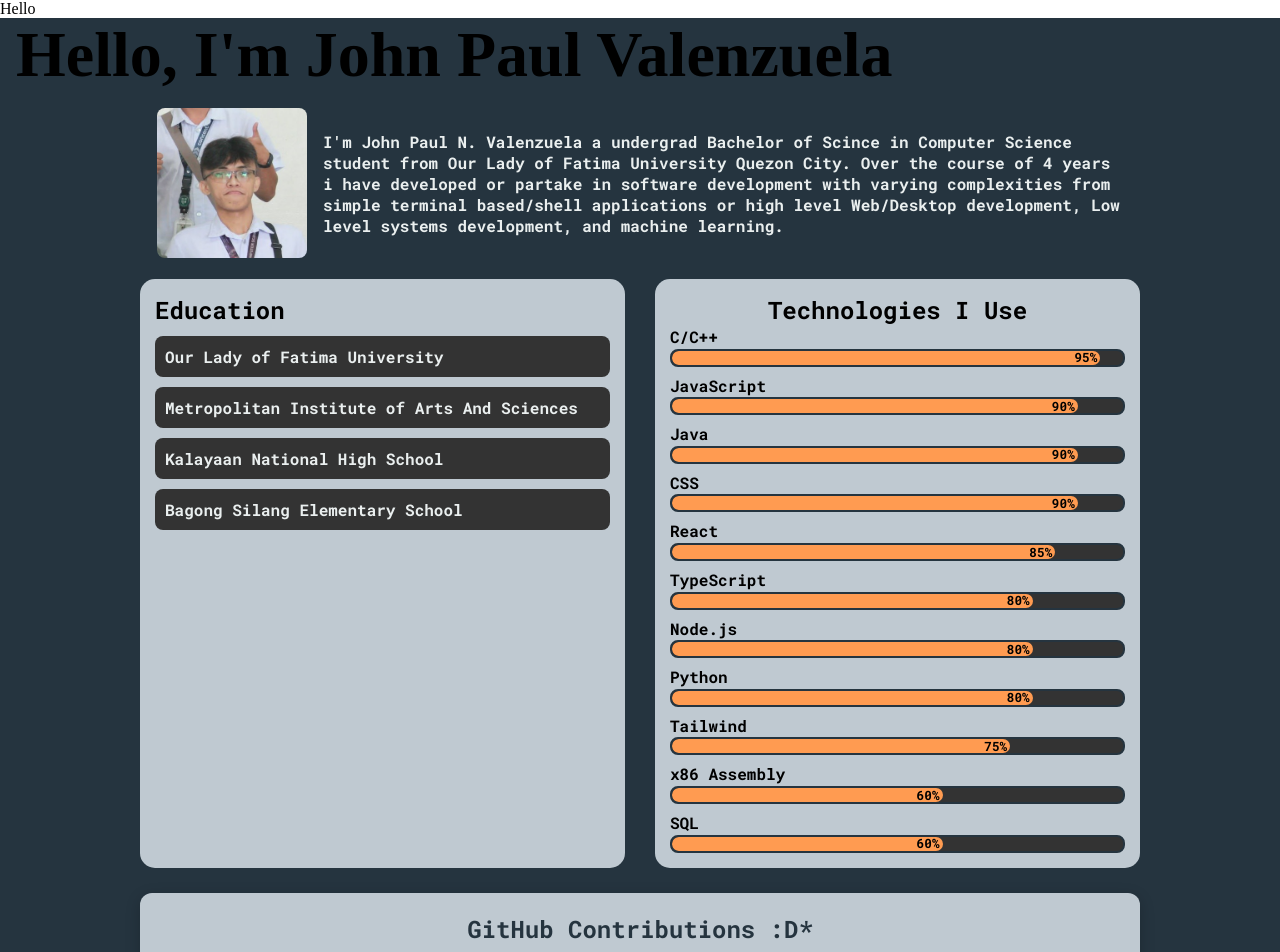
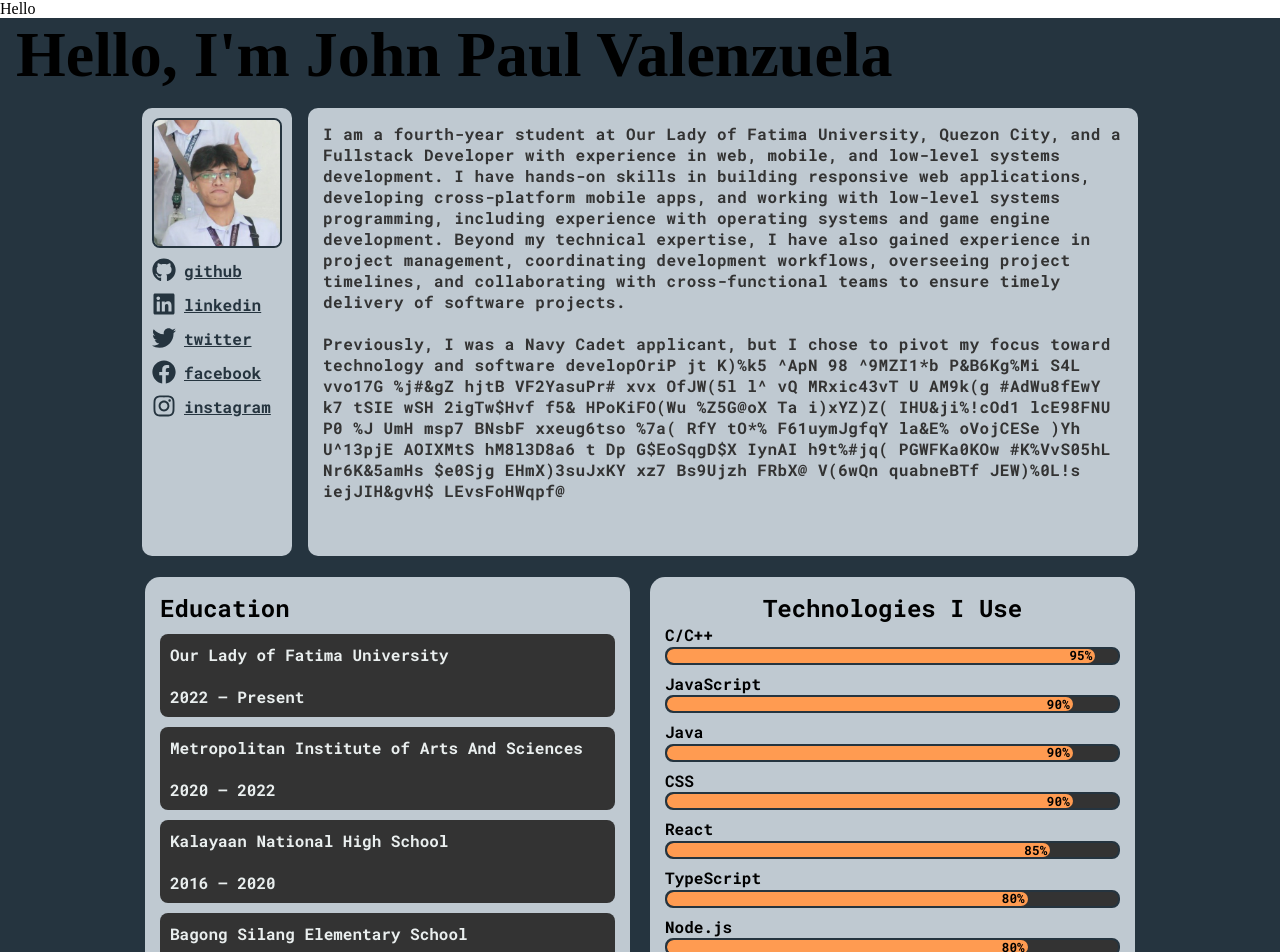
Before and after one commit to croxcut/React-Portfolio, a React (Vite) app: page / in a window 1280 px wide. Shown: the top 952 px of the page. Built offline with nearby package versions, Linux system fonts and the light colour scheme.

Commit message:
shit dog

```diff
--- a/package.json
+++ b/package.json
@@ -12,7 +12,8 @@
   "dependencies": {
     "react": "^19.2.0",
     "react-dom": "^19.2.0",
-    "react-github-calendar": "^5.0.4"
+    "react-github-calendar": "^5.0.4",
+    "react-icons": "^5.5.0"
   },
   "devDependencies": {
     "@eslint/js": "^9.39.1",
--- a/src/modules/AboutMe.tsx
+++ b/src/modules/AboutMe.tsx
@@ -1,17 +1,76 @@
-import "../styles/about_me.css"
-import self from "../assets/images/me.jpg"
+import { useEffect, useState } from "react";
+import "../styles/about_me.css";
+import self from "../assets/images/me.jpg";
+
+// Example social icons using react-icons
+import { FaGithub, FaLinkedin, FaTwitter, FaFacebook, FaInstagram } from "react-icons/fa";
+
+const FINAL_TEXT = `I am a fourth-year student at Our Lady of Fatima University, Quezon City, and a Fullstack Developer with experience in web, mobile, and low-level systems development. I have hands-on skills in building responsive web applications, developing cross-platform mobile apps, and working with low-level systems programming, including experience with operating systems and game engine development. Beyond my technical expertise, I have also gained experience in project management, coordinating development workflows, overseeing project timelines, and collaborating with cross-functional teams to ensure timely delivery of software projects.
+
+Previously, I was a Navy Cadet applicant, but I chose to pivot my focus toward technology and software development to align with my evolving interests and career goals. This transition has allowed me to cultivate a strong foundation in both the technical and managerial aspects of software development, enabling me to not only write efficient code but also effectively plan, execute, and deliver complex projects. I am passionate about creating innovative solutions, optimizing system performance, and leading teams toward achieving strategic development objectives..`;
+
+const RANDOM_CHARS = "ABCDEFGHIJKLMNOPQRSTUVWXYZabcdefghijklmnopqrstuvwxyz0123456789!@#$%^&*()";
 
 function AboutMe() {
-    return <>
-        <div className="container">
-            <img src={self} alt="Me" width={100} />
-            <p className="about_me">
-                I'm John Paul N. Valenzuela a undergrad Bachelor of Scince in Computer Science student from Our Lady of Fatima University Quezon City.
-                Over the course of 4 years i have developed or partake in software development with varying complexities from simple terminal based/shell
-                applications or high level Web/Desktop development, Low level systems development, and machine learning.
-            </p>
+  const [displayText, setDisplayText] = useState("");
+
+  useEffect(() => {
+    let iterations = 0;
+    const interval = setInterval(() => {
+      setDisplayText((prev) =>
+        FINAL_TEXT
+          .split("")
+          .map((char, index) => {
+            if (index < iterations) return char;
+            if (char === " ") return " ";
+            return RANDOM_CHARS[Math.floor(Math.random() * RANDOM_CHARS.length)];
+          })
+          .join("")
+      );
+
+      iterations += 2;
+
+      if (iterations >= FINAL_TEXT.length) {
+        clearInterval(interval);
+        setDisplayText(FINAL_TEXT);
+      }
+    }, 15);
+
+    return () => clearInterval(interval);
+  }, []);
+
+  return (
+    <div className="container">
+        <div className="img_block">
+        <img src={self} alt="Me" />
+        <div className="socials">
+            <a href="https://github.com/yourusername" target="_blank" rel="noopener noreferrer">
+                <FaGithub />
+                <h6>github</h6>
+            </a>
+            <a href="https://linkedin.com/in/yourusername" target="_blank" rel="noopener noreferrer">
+                <FaLinkedin />
+                <h6>linkedin</h6>
+            </a>
+            <a href="https://twitter.com/yourusername" target="_blank" rel="noopener noreferrer">
+                <FaTwitter />
+                <h6>twitter</h6>
+            </a>
+            <a href="https://twitter.com/yourusername" target="_blank" rel="noopener noreferrer">
+                <FaFacebook />
+                <h6>facebook</h6>
+            </a>
+            <a href="https://twitter.com/yourusername" target="_blank" rel="noopener noreferrer">
+                <FaInstagram />
+                <h6>instagram</h6>
+            </a>
         </div>
-    </>
+        </div>
+        <div className="about_me_block">
+            <p className="about_me scramble">{displayText}</p>
+        </div>
+    </div>
+  );
 }
 
 export default AboutMe;
--- a/src/modules/Education.tsx
+++ b/src/modules/Education.tsx
@@ -3,17 +3,34 @@ import "../styles/education.css";
 
 function Education() {
   const education = [
-    "Our Lady of Fatima University",
-    "Metropolitan Institute of Arts And Sciences",
-    "Kalayaan National High School",
-    "Bagong Silang Elementary School",
+    {
+      school: "Our Lady of Fatima University",
+      startYear: 2022,
+      endYear: "Present",
+    },
+    {
+      school: "Metropolitan Institute of Arts And Sciences",
+      startYear: 2020,
+      endYear: 2022,
+    },
+    {
+      school: "Kalayaan National High School",
+      startYear: 2016,
+      endYear: 2020,
+    },
+    {
+      school: "Bagong Silang Elementary School",
+      startYear: 2010,
+      endYear: 2016,
+    },
   ];
 
   // Track which items are visible (for staggered animation)
-  const [visible, setVisible] = useState<boolean[]>(education.map(() => false));
+  const [visible, setVisible] = useState<boolean[]>(
+    education.map(() => false)
+  );
 
   useEffect(() => {
-    // Animate items one by one
     education.forEach((_, i) => {
       setTimeout(() => {
         setVisible((prev) => {
@@ -21,7 +38,7 @@ function Education() {
           newState[i] = true;
           return newState;
         });
-      }, i * 150); // 150ms delay per item
+      }, i * 100);
     });
   }, []);
 
@@ -29,12 +46,16 @@ function Education() {
     <div className="_contaier">
       <h2>Education</h2>
       <ul>
-        {education.map((school, index) => (
+        {education.map((item, index) => (
           <li
             key={index}
             className={`educ-item ${visible[index] ? "show" : ""}`}
           >
-            <p>{school}</p>
+            <p className="school">{item.school}</p>
+            <br></br>
+            <span className="year">
+              {item.startYear} – {item.endYear}
+            </span>
           </li>
         ))}
       </ul>
--- a/src/modules/GitHubContributions.tsx
+++ b/src/modules/GitHubContributions.tsx
@@ -3,13 +3,17 @@ import "../styles/github.css";
 
 function GitHubContributions() {
   return (
-    <div className="github_contaier">
-      <h2>GitHub Contributions :D*</h2>
+    <div className="github-container">
+      <h2>🚀 My GitHub Contributions</h2>
       <GitHubCalendar
         username="croxcut"
-        blockSize={15}
+        blockSize={16}
         blockMargin={4}
-        fontSize={16}
+        fontSize={14}
+        theme={{
+          light: ['#EAEFEF', '#FF9B51'], // gradient from light → orange
+          dark: ['#EAEFEF', '#FF9B51'],  // same for dark mode
+        }}
       />
     </div>
   );
--- a/src/styles/about_me.css
+++ b/src/styles/about_me.css
@@ -3,12 +3,16 @@
 .container {
     display: flex;
     flex-direction: column;
-    align-items: center;
+    align-items: stretch;      /* children can stretch vertically */
+    justify-content: flex-start;
     gap: 1rem;
     padding: 1rem;
     font-family: 'Roboto Mono', monospace;
     font-weight: 700;
-    color: #EAEFEF;
+
+    min-height: 50vh;          /* mobile: reasonable container height */
+    width: 100%;
+    box-sizing: border-box;    /* include padding in size */
 }
 
 .about_me {
@@ -16,10 +20,29 @@
     max-width: 800px;
 }
 
+.about_me_block {
+    background-color: #BFC9D1;
+    padding: 15px;
+    border-radius: 10px;
+    color: #333;
+    height: 100%;
+}
+
 .container img {
     width: 100px;
     height: auto;
     border-radius: 8px;
+    border: 2px solid #25343F;
+}
+
+.img_block {
+    background-color: #BFC9D1;
+    height: 100%;
+    display: flex;
+    align-items: flex-start;
+    flex-direction: row;
+    border-radius: 10px;
+    padding: 10px 10px;
 }
 
 @media (min-width: 768px) {
@@ -36,18 +59,100 @@
     }
 }
 
+.socials {
+    padding: 0px 10px;
+    display: grid;
+    grid-template-columns: 1fr 1fr; /* two columns */
+    flex-grow: 1; /* occupy remaining height */
+    align-content: stretch; /* stretch items vertically */
+    gap: 0.5rem;
+}
+
+.socials a {
+    font-family: 'Roboto Mono', monospace;
+    color: #25343F;
+    font-size: 1.5rem;
+    display: flex;
+    justify-content: start;
+    align-items: center;
+    border-radius: 6px;
+    transition: transform 0.2s, color 0.2s;
+    gap: 0.5rem;
+
+    transform-origin: left center;
+}
+
+.socials a:hover {
+    color: #0073e6;
+    transform: scale(1.2);
+}
+
 @media (min-width: 1024px) {
     .container {
         flex-direction: row;
-        align-items: center;
+        align-items: stretch; /* stretch children vertically */
         justify-content: center;
+
+        height: 60vh; /* or 100vh if you want full screen height */
     }
 
     .about_me {
-        width: 100%;
+        width: 100%; /* text block takes part of width */
     }
 
     .container img {
-        width: 150px;
+        margin-top: 10px;
+        width: 130px;
+        height: auto;
+        border-radius: 8px;
+        border: 2px solid #25343F;
+    }
+
+    .img_block {
+        height: 100%; /* now fills the container height fully */
+        display: flex;
+        align-items: flex-start; /* center the image vertically */
+        flex-direction: column;
+        padding: 0px 10px;
+        border-radius: 10px;
+    }
+
+    .socials {
+        padding: 0;
+        margin-top: 10px;
+        display: flex;
+        flex-direction: column;
+        align-items: flex-start;
+        gap: 10px;
+    }
+
+    .socials a {
+        color: #25343F; /* matches border color */
+        font-size: 1.5rem;
+        transition: transform 0.2s, color 0.2s;
+        gap: 0.5rem;
+    }
+
+    .socials a:hover {
+        color: #0073e6; /* highlight color on hover */
+        transform: scale(1.1);
+    }
+
+}
+
+.scramble {
+    white-space: pre-line;
+    letter-spacing: 0.5px;
+    animation: fadeIn 0.8s ease forwards;
+}
+
+@keyframes fadeIn {
+    from {
+        opacity: 0;
+        transform: translateY(6px);
+    }
+    to {
+        opacity: 1;
+        transform: translateY(0);
     }
 }
--- a/src/styles/github.css
+++ b/src/styles/github.css
@@ -1,48 +1,58 @@
-.github_contaier {
-  border-radius: 12px;
+.github-container {
+  border-radius: 16px;
   background-color: #BFC9D1;
   font-family: 'Roboto Mono', monospace;
-  font-weight: 700;
-  margin: 20px auto;
-  padding: 20px;
+  font-weight: 500;
+  margin: 30px auto;
+  padding: 30px;
   width: 90%;
   max-width: 1000px;
   text-align: center;
-  box-shadow: 0 4px 15px rgba(0, 0, 0, 0.2);
-  transition: transform 0.3s ease;
+  box-shadow: 0 10px 30px rgba(0, 0, 0, 0.15);
+  transition: transform 0.3s ease, box-shadow 0.3s ease;
 }
 
-/* Hover effect for card */
-.github_contaier:hover {
-  transform: translateY(-5px);
+/* Card hover effect */
+.github-container:hover {
+  transform: translateY(-8px);
+  box-shadow: 0 15px 40px rgba(0, 0, 0, 0.2);
 }
 
 /* Heading styling */
-.github_contaier h2 {
-  margin-bottom: 20px;
-  color: #25343F;
-  font-size: 1.5rem;
+.github-container h2 {
+  margin-bottom: 25px;
+  color: #1f2a38;
+  font-size: 2rem;
+  letter-spacing: 1px;
+  text-shadow: 1px 1px 2px rgba(0,0,0,0.1);
 }
 
-/* Make GitHubCalendar squares slightly rounded and smaller on mobile */
-/* .github_contaier .react-calendar-heatmap .react-calendar-heatmap-block {
-  border-radius: 3px;
-  transition: transform 0.2s ease;
-} */
+/* Calendar block styling */
+.github-container .react-calendar-heatmap .react-calendar-heatmap-block {
+  border-radius: 4px;
+  transition: transform 0.2s ease, box-shadow 0.2s ease;
+}
 
-.github_contaier .react-calendar-heatmap .react-calendar-heatmap-block:hover {
-  transform: scale(1.2);
+/* Calendar block hover effect */
+.github-container .react-calendar-heatmap .react-calendar-heatmap-block:hover {
+  transform: scale(1.3);
+  box-shadow: 0 2px 10px rgba(0,0,0,0.2);
   cursor: pointer;
 }
 
-/* Responsive tweaks for mobile */
+/* Responsive tweaks */
 @media (max-width: 480px) {
-  ._contaier {
+  .github-container {
     width: 95%;
-    padding: 15px;
+    padding: 20px;
   }
+
   .github-container .react-calendar-heatmap .react-calendar-heatmap-block {
     width: 12px !important;
     height: 12px !important;
   }
+
+  .github-container h2 {
+    font-size: 1.5rem;
+  }
 }
--- a/src/styles/root.css
+++ b/src/styles/root.css
@@ -23,7 +23,6 @@ body {
     -webkit-overflow-scrolling: touch;
     scroll-behavior: smooth;
     padding: 5px;
-    gap: 10px;
 }
 
 ._contaier {
@@ -31,10 +30,9 @@ body {
     background-color: #BFC9D1;
     font-family: 'Roboto Mono', monospace;
     font-weight: 700;
-    margin-left: 10px;
-    margin-right: 10px;
+    margin: 0px 10px;
     padding: 15px;
-    width: 90%;
+    width: 95%;
     max-width: 500px;
     flex: 0 0 auto;
     scroll-snap-align: center;
```
Also changed, not shown: src/hooks/SelfAssembleTextHook.ts (added, +42 -0 lines), 1 other file (tests, documents, lock files or other folders).
